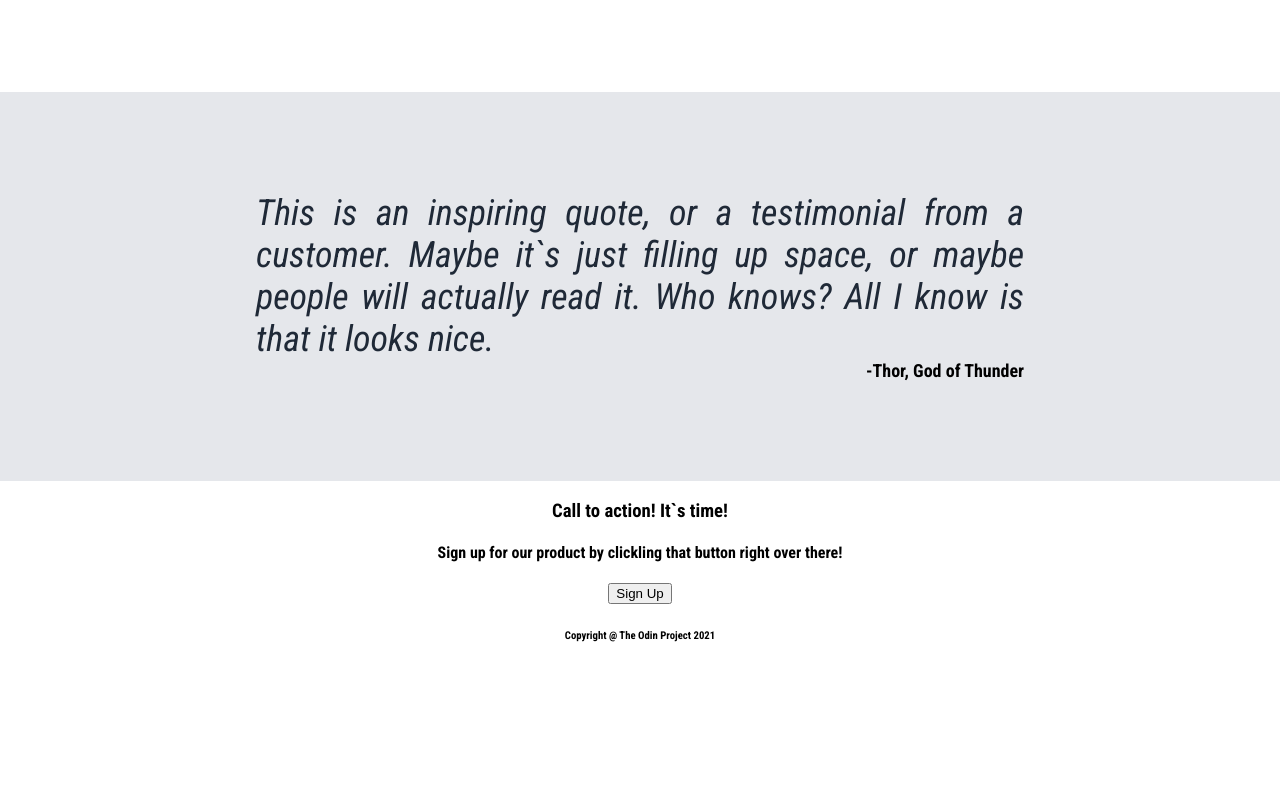
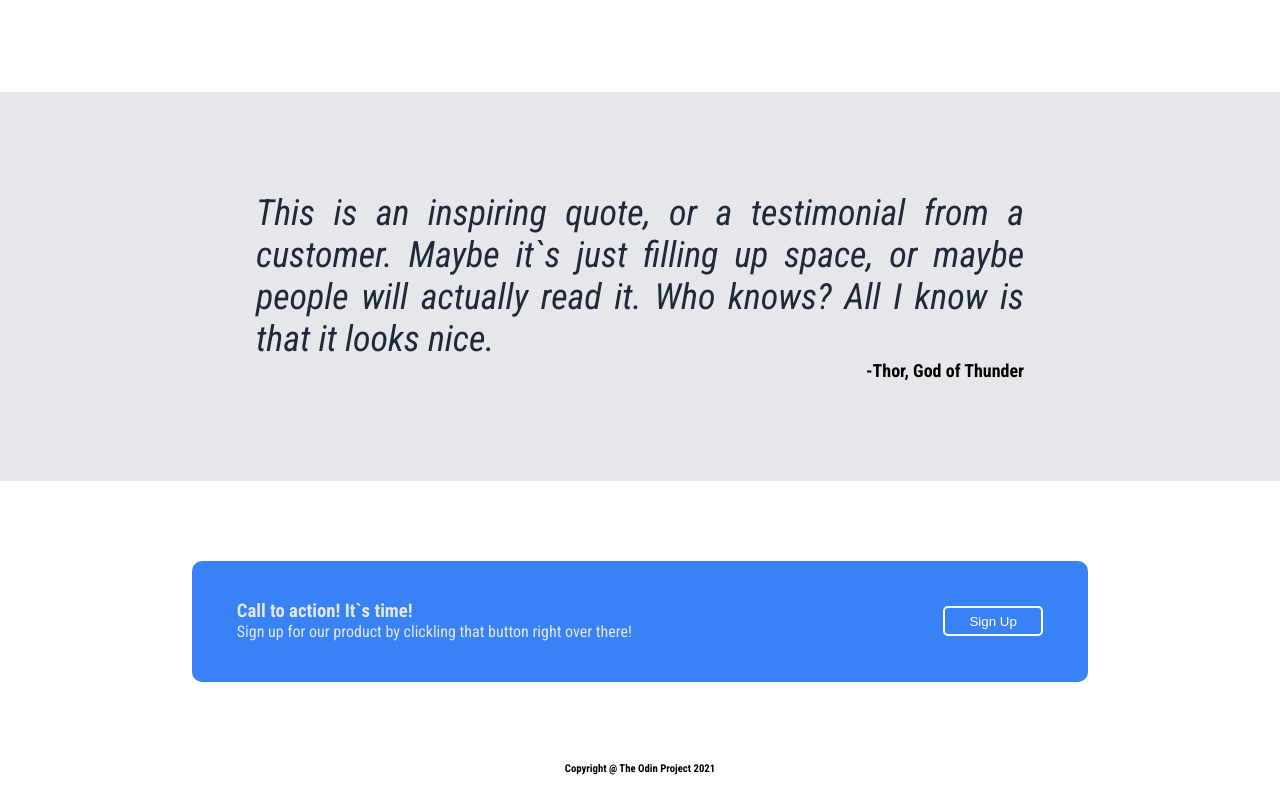
Before and after one commit to memajal/landing-page-odin, a plain HTML site: page index.html in a window 1280 px wide. Shown: the part 746-1546 px from the top of the page. Before the commit the page ends 1413 px from the top, so only its background shows below. Drawn offline with Linux system fonts and the light colour scheme.

Commit message:
The call to action design
The call to action div has a 70% width, and a blue background. The content inside it has a 60% width and it is flex row with space between. The h3 and h4 are align left and have no space between. The button on the right, is positioned in center and has a bcg color and other properties set as above.

```diff
--- a/index.html
+++ b/index.html
@@ -72,12 +72,14 @@
             </div>
 
             <div id="call_to_action">
-                <div id="call_to_action_left">
+                <div id="call_to_action_content">
+                   <div id="call_to_action_left">
                     <h3>Call to action! It`s time!</h3>
                     <h4>Sign up for our product by clickling
                         that button right over there!</h4>
+                  </div>
+                  <button> Sign Up</button>
                </div>
-               <button> Sign Up</button>
 
         </div>
         <footer>
--- a/style.css
+++ b/style.css
@@ -32,7 +32,7 @@ header, #introduction{
     color:#E5E7EB;
 }
 
-/*introduction section properties*/
+/*introduction section style*/
 
 #introduction{
     padding-top:50px;
@@ -71,7 +71,7 @@ header, #introduction{
   margin-top:45px;
 }
 
-/*content style */
+/*content section style */
  #content{
     text-align: center;
  }
@@ -101,7 +101,7 @@ header, #introduction{
     color: grey;
  }
 
- /*content quote design */
+ /*content_quote section style */
  #content_quote{
     background-color: #E5E7EB;
     padding-bottom: 100px;
@@ -122,3 +122,45 @@ header, #introduction{
     font-size:18px;
     text-align: right;
  }
+
+ /* call_to_action section style*/
+
+ #call_to_action{
+    margin: 80px 15%;
+    background-color: #3882F6;
+    border-radius: 10px;
+    color:#E5E7EB;
+ }
+
+ #call_to_action_content{
+    margin: 80px 5%;
+    display:flex;
+    justify-content: space-between;
+ }
+
+ #call_to_action_left{
+    text-align: left;
+ }
+
+ #call_to_action h3{
+    padding-top:20px;
+    margin-bottom:0px;
+    font-weight: bold;
+ }
+
+ #call_to_action h4{
+    margin-top:0px;
+    padding-bottom:20px;
+    font-weight: 400;
+ }
+
+
+ #call_to_action button{
+    height:30px;
+    width:100px;
+    background-color: #3882F6;
+    color:white;
+    border: 2px solid white;
+    border-radius: 5px;
+    margin: auto 0px;
+ }
```
